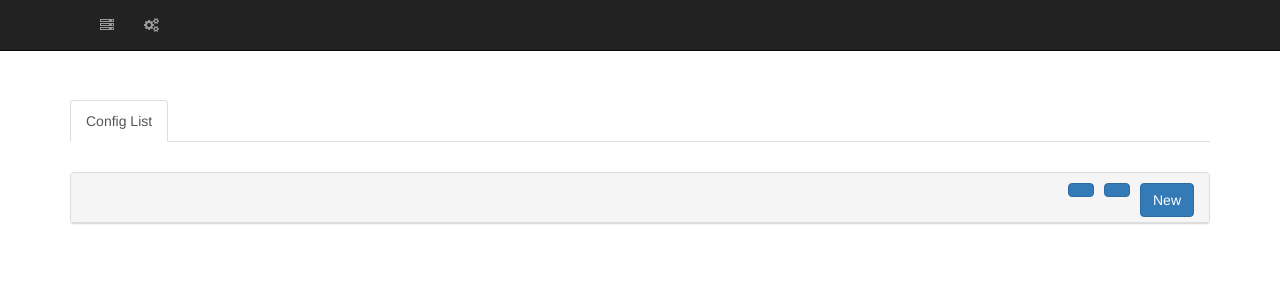
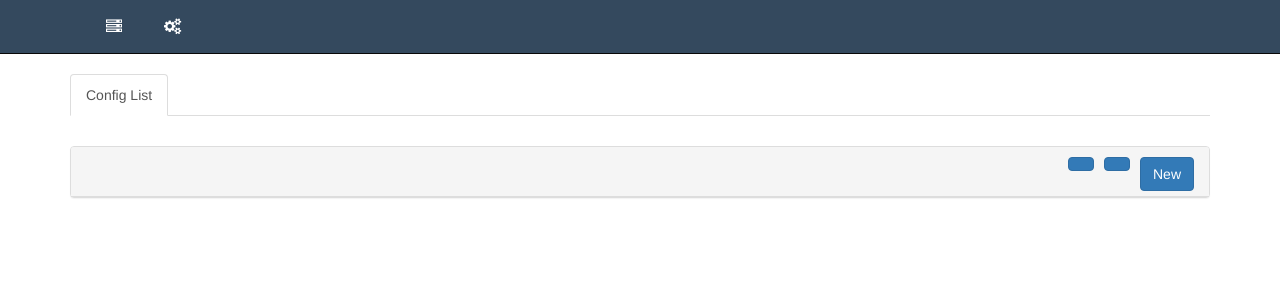
Before and after one commit to mkby/InstallerUI, a Flask app: page / in a window 1280 px wide. Shown: the top 300 px of the page. Run offline with Flask 2, Linux system fonts and the light colour scheme; some libraries are stand-ins or nearby versions.

Commit message:
modify css of navbar

```diff
--- a/InstallerUI/static/css/installation.css
+++ b/InstallerUI/static/css/installation.css
@@ -17,3 +17,72 @@
   font-size: 12px;
   line-height: 1.428571429;
 }
+.navbar-nav {
+  margin: 0;
+}
+.navbar-nav > li > a {
+  font-size: 16px;
+  padding: 15px 21px;
+  line-height: 23px;
+  font-weight: 700;
+}
+.navbar-nav > li > a:hover,
+.navbar-nav > li > a:focus,
+.navbar-nav .open > a:focus,
+.navbar-nav .open > a:hover {
+  background-color: transparent;
+}
+.navbar-nav [class^="fui-"] {
+  line-height: 20px;
+  position: relative;
+  top: 1px;
+}
+.navbar-nav > li > .dropdown-menu {
+  min-width: 100%;
+  margin-top: 9px;
+  border-radius: 4px;
+}
+@media (max-width: 767px) {
+  .navbar-nav > li.open > .dropdown-menu {
+    margin-top: 0 !important;
+  }
+}
+.navbar-fixed-bottom .navbar-nav > li > .dropdown-menu {
+  border-bottom-right-radius: 4px;
+  border-bottom-left-radius: 4px;
+}
+.navbar-nav > .open > .dropdown-toggle,
+.navbar-nav > .open > .dropdown-toggle:focus,
+.navbar-nav > .open > .dropdown-toggle:hover {
+  background-color: transparent;
+}
+.navbar-inverse {
+  background-color: #34495e;
+}
+.navbar-inverse .navbar-brand {
+  color: #ffffff;
+}
+.navbar-inverse .navbar-brand:hover,
+.navbar-inverse .navbar-brand:focus {
+  color: #1abc9c;
+  background-color: transparent;
+}
+.navbar-inverse .navbar-toggle:before {
+  color: #ffffff;
+}
+.navbar-inverse .navbar-toggle:hover,
+.navbar-inverse .navbar-toggle:focus {
+  background-color: transparent;
+}
+.navbar-inverse .navbar-toggle:hover:before,
+.navbar-inverse .navbar-toggle:focus:before {
+  color: #1abc9c;
+}
+.navbar-inverse .navbar-nav > li > a {
+  color: #ffffff;
+}
+.navbar-inverse .navbar-nav > li > a:hover,
+.navbar-inverse .navbar-nav > li > a:focus {
+  color: #1abc9c;
+  background-color: transparent;
+}
--- a/InstallerUI/templates/index.html
+++ b/InstallerUI/templates/index.html
@@ -5,10 +5,10 @@
 		<meta charset="utf-8">
 		<title>EsgynDB Dababase Installer</title>
 		<link href="../static/lib/bootstrap/dist/css/bootstrap.css" rel="stylesheet">
+		<link href="../static/css/installation.css" rel="stylesheet" />
 		<link href="../static/lib/css/jquery.dataTables.min.css" rel="stylesheet">
 		<link href="../static/lib/css/bootstrapValidator.min.css" rel="stylesheet" />
 		<link href="../static/lib/css/bootstrap-switch.css" rel="stylesheet" />
-		<link href="../static/css/installation.css" rel="stylesheet" />
 		<link type="text/css" href="../static/lib/css/font-awesome/css/font-awesome.css" rel="stylesheet" />
 		<link rel="shortcut icon" href="{{ url_for('static', filename='favicon.ico') }}">
 		<script src="../static/lib/js/jquery.min.js"></script>
@@ -24,7 +24,7 @@
 
 	<body>
 		<div class="navbar-wrapper">
-			<nav class="navbar navbar-inverse navbar-fixed-top">
+			<nav class="navbar navbar-inverse navbar-static-top">
 				<div class="container">
 					<div class="navbar-header">
 						<a class="navbar-brand" href="#" data-localize="EsgynDB-Database-Installer"></a>
@@ -41,7 +41,7 @@
 				</div>
 			</nav>
 			<div class="container">
-				<div style="margin-top:100px">
+				<div>
 					<ul class="nav nav-tabs" role="tablist" id="myTab">
 						<li role="presentation" class="active">
 							<a href="#list" aria-controls="list" role="tab" data-toggle="tab" data-localize="Config-List">Config List</a>
```
